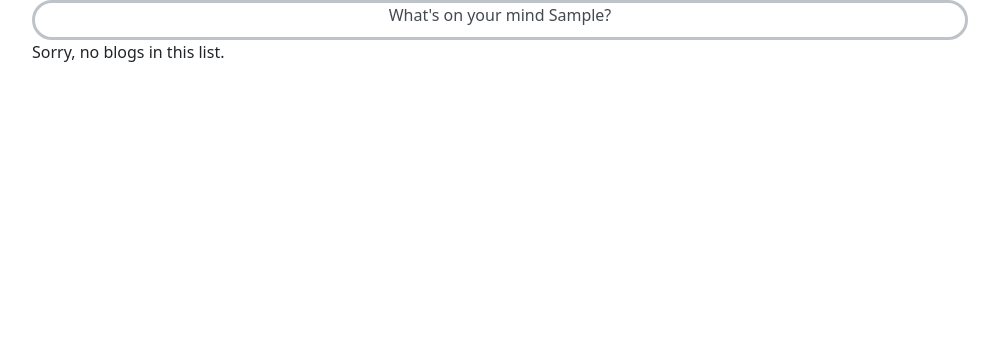
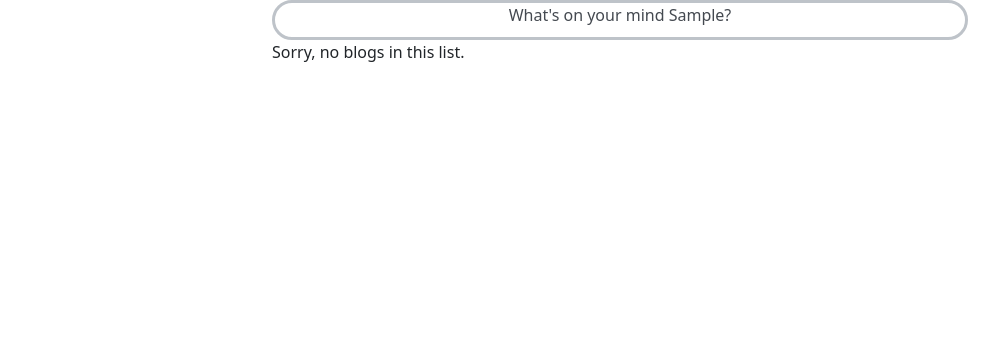
Before and after one commit to Frederick-Teye/YoshiBlog, a Django app: page /blogs/ in a window 1280 px wide. Shown: the part 56-420 px from the top of the page, without its empty margins (140-1139 px from the left). Run offline with Django 5.2, Linux system fonts and the light colour scheme; the visitor is signed in with stand-in values (Sample User, id 1); data that the repository does not hold is empty.

Commit message:
Update structure and bootstrap styles

```diff
--- a/templates/blog_list.html
+++ b/templates/blog_list.html
@@ -2,6 +2,11 @@
 {% block title %} Blogs {% endblock title %}
 
 {% block content %}
+    <div class="row">
+        <div class="col-sm-3">
+            <!--Add tags here-->
+        </div>
+        <div class="col-sm-9">
                 <div>
                     <div id="text-field-container" aria-label="Click to add blog post">
                         <a href="{% url 'blog_new' %}" aria-hidden="true" id="add-blog-link">
@@ -21,4 +26,7 @@
                     </div>
                     {% endfor %}
                 </div>
+        </div>
+    </div>
+
 {% endblock content %}
```
Lines whose indentation alone changed are shown as unchanged.
